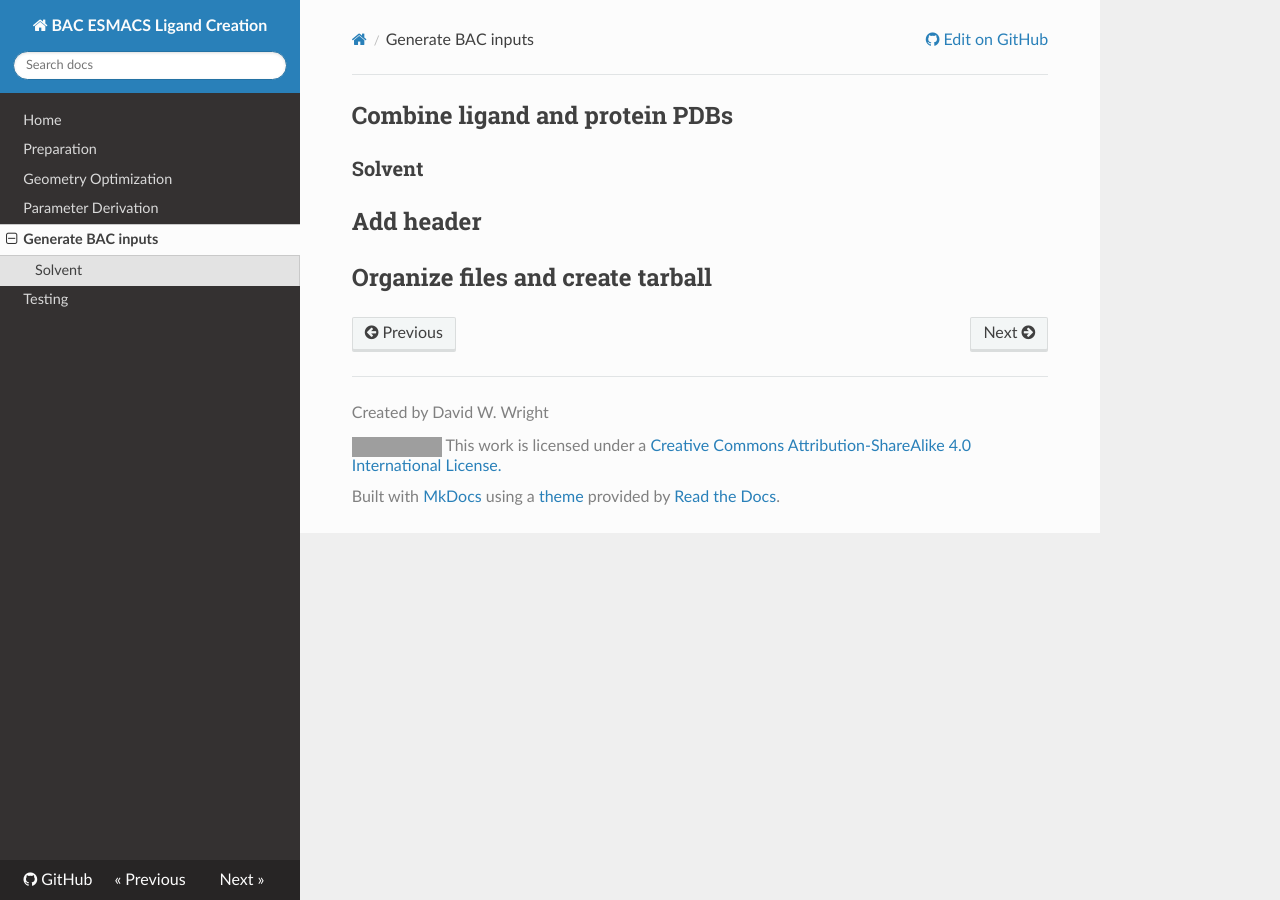
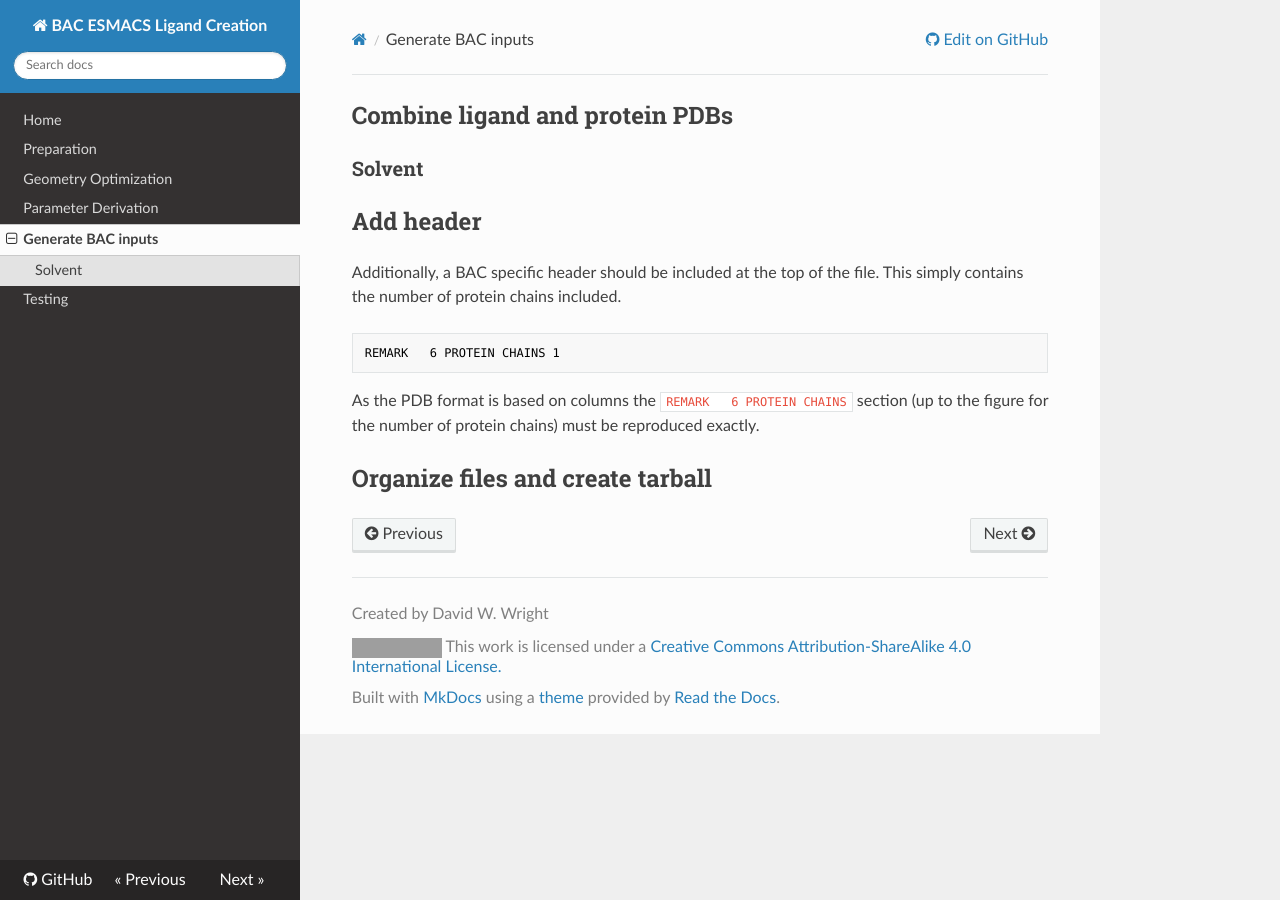
Before and after one commit to UCL-CCS/esmacs-input-creation-docs, an MkDocs documentation site: the page built from docs/generate_bac_inputs.md, in a window 1280 px wide. Built offline with MkDocs 1.6.1, drawn with Linux system fonts in a browser that asks for light colours; nearby versions of some CDN libraries; old or Windows-style settings are respelled for this version of MkDocs; grey boxes are pictures that could not be loaded.

Commit message:
Text removed from initial PDB preparation (re: header addition) moved to more logical place

````diff
--- a/docs/generate_bac_inputs.md
+++ b/docs/generate_bac_inputs.md
@@ -1,8 +1,19 @@
 
 ## Combine ligand and protein PDBs
+
+
 
 ### Solvent
 
 ## Add header
 
+Additionally, a BAC specific header should be included at the top of the file.
+This simply contains the number of protein chains included.
+
+```
+REMARK   6 PROTEIN CHAINS 1
+```
+
+As the PDB format is based on columns the `REMARK   6 PROTEIN CHAINS ` section (up to the figure for the number of protein chains) must be reproduced exactly.
+
 ## Organize files and create tarball
````
